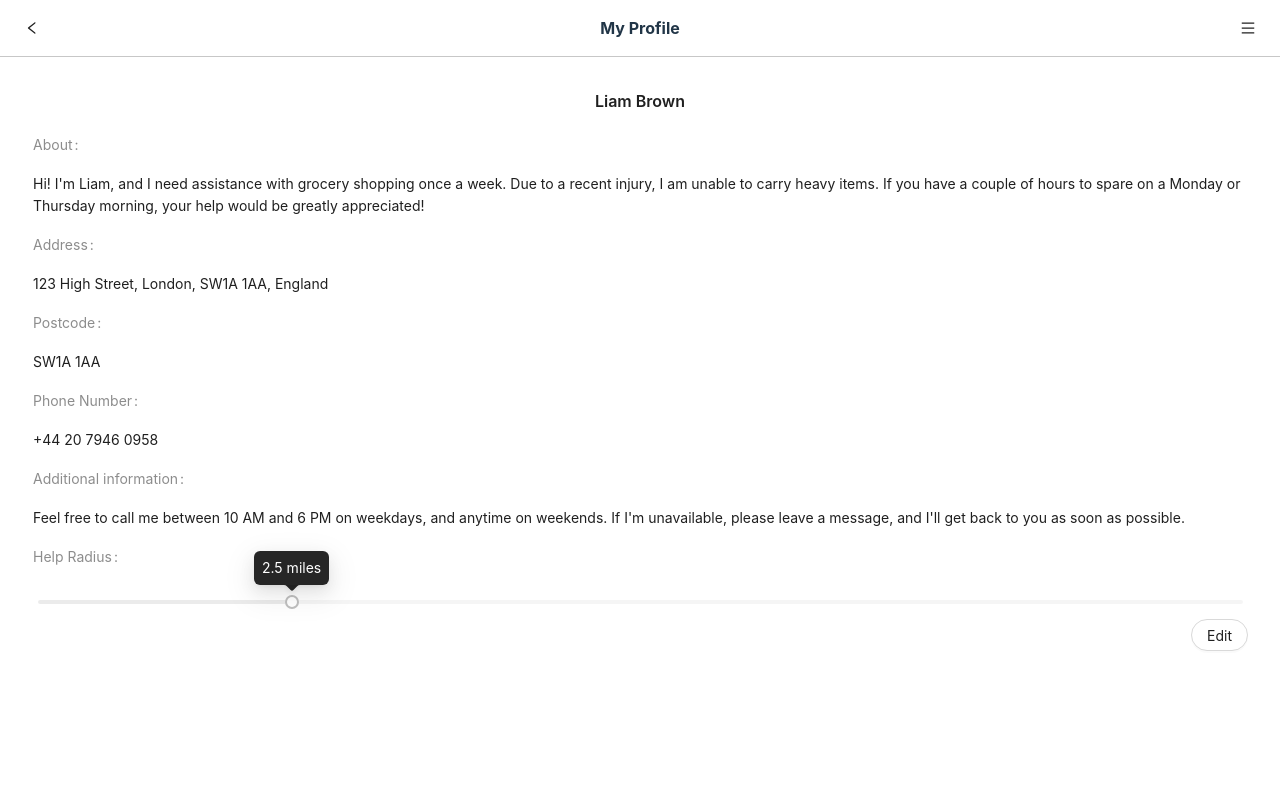
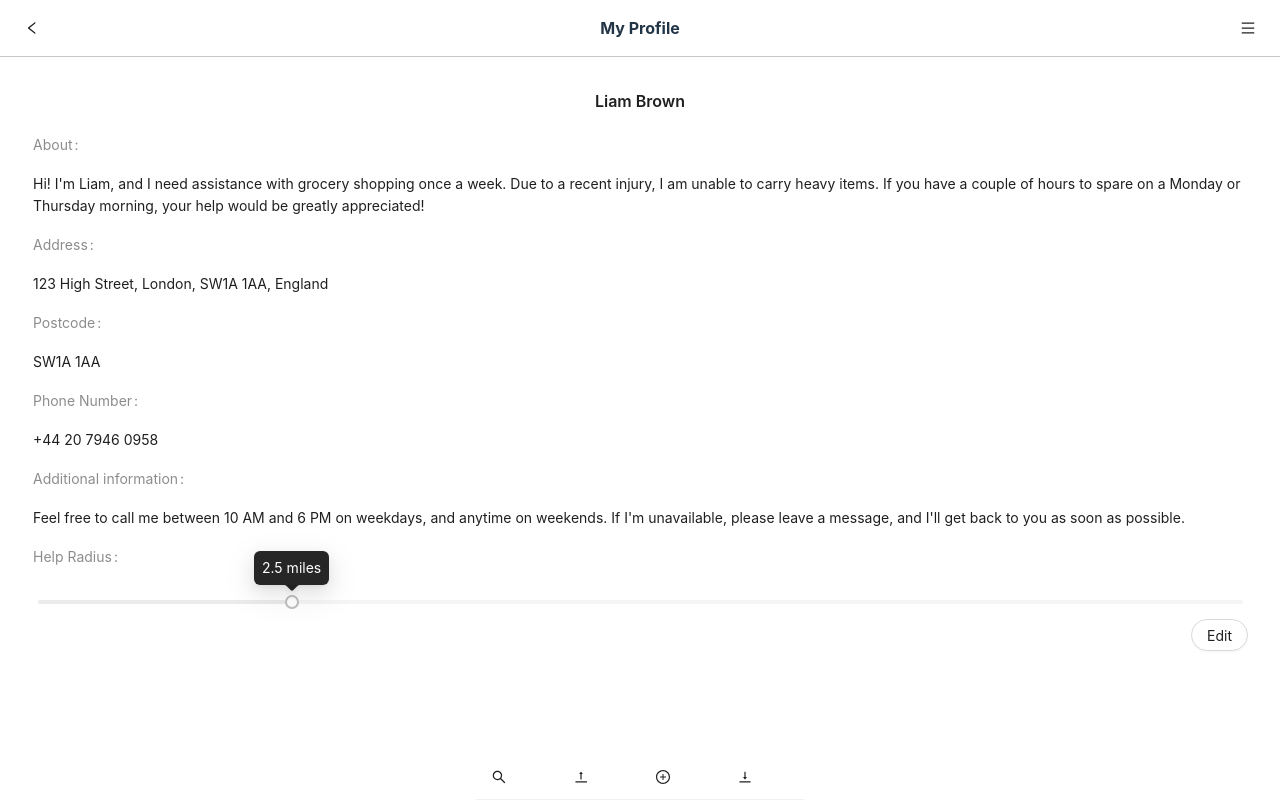
Before and after one commit to serhii-fsi/good-neighbour, a React (Vite) app in the folder frontend_/: page /user-profile/3 in a window 1280 px wide. Built offline with nearby package versions, Linux system fonts and the light colour scheme.

Commit message:
Bottom NavBar completed

```diff
--- a/frontend_/src/components/NavBottom/NavBottom.jsx
+++ b/frontend_/src/components/NavBottom/NavBottom.jsx
@@ -0,0 +1,63 @@
+import { useNavigate } from "react-router-dom";
+import { Link } from "react-router-dom";
+import {
+    SearchOutlined,
+    ToTopOutlined,
+    PlusCircleOutlined,
+    VerticalAlignBottomOutlined,
+} from "@ant-design/icons";
+import config from "../../config.json";
+import NavBottomView from "./NavBottomView";
+
+const NavBottom = () => {
+    const { routes } = config;
+    const menuItems = [
+        {
+            key: "1",
+            label: (
+                <Link id="navlink1" to={routes.offerHelpPage.path}>
+                    <SearchOutlined style={{ width: "50px" }} />
+                </Link>
+            ),
+        },
+        {
+            key: "2",
+            label: (
+                <Link id="navlink2" to={routes.myOffersPage.path}>
+                    <ToTopOutlined style={{ width: "50px" }} />
+                </Link>
+            ),
+        },
+        {
+            key: "3",
+            label: (
+                <Link id="navlink3" to={routes.requestCreatePage.path}>
+                    <PlusCircleOutlined style={{ width: "50px" }} />
+                </Link>
+            ),
+        },
+        {
+            key: "4",
+            label: (
+                <Link id="navlink4" to={routes.myRequestsPage.path}>
+                    <VerticalAlignBottomOutlined style={{ width: "50px" }} />
+                </Link>
+            ),
+        },
+    ];
+
+    const navigate = useNavigate();
+    const handleClick = () => {
+        navigate(-1);
+    };
+
+    return (
+        <NavBottomView
+            className="NavBottom__footer"
+            passedItems={menuItems}
+            handleClick={handleClick}
+        />
+    );
+};
+
+export default NavBottom;
--- a/frontend_/src/components/NavBottom/NavBottomView.css
+++ b/frontend_/src/components/NavBottom/NavBottomView.css
@@ -0,0 +1,15 @@
+.NavBottom__footer {
+    display: flex;
+    align-items: center;
+    justify-content: center;
+    width: 100%;
+    text-align: center;
+}
+
+.NavBottomView__footer {
+    position: fixed;
+    bottom: 0;
+    width: 100%;
+    display: flex;
+    justify-content: space-around;
+}
--- a/frontend_/src/components/NavBottom/NavBottomView.jsx
+++ b/frontend_/src/components/NavBottom/NavBottomView.jsx
@@ -0,0 +1,12 @@
+import { Menu } from "antd";
+import "./NavBottomView.css";
+
+const NavBottomView = ({ passedItems }) => {
+    return (
+        <footer className="NavBottomView__footer">
+            <Menu id="navbottom" items={passedItems} mode="horizontal" />
+        </footer>
+    );
+};
+
+export default NavBottomView;
--- a/frontend_/src/pages/UserProfilePage.jsx
+++ b/frontend_/src/pages/UserProfilePage.jsx
@@ -2,6 +2,7 @@ import { useContext } from "react";
 
 import NavTop from "../components/NavTop/NavTop";
 import UserProfile from "../components/UserProfile/UserProfile";
+import NavBottom from "../components/NavBottom/NavBottom";
 
 import { AuthContext } from "../context/auth-context";
 
@@ -11,6 +12,7 @@ export default function UserProfilePage() {
         <>
             <NavTop title={"My Profile"} isRootComponent={false} />
             <UserProfile user={user} />
+            <NavBottom />
         </>
     );
 }
```
